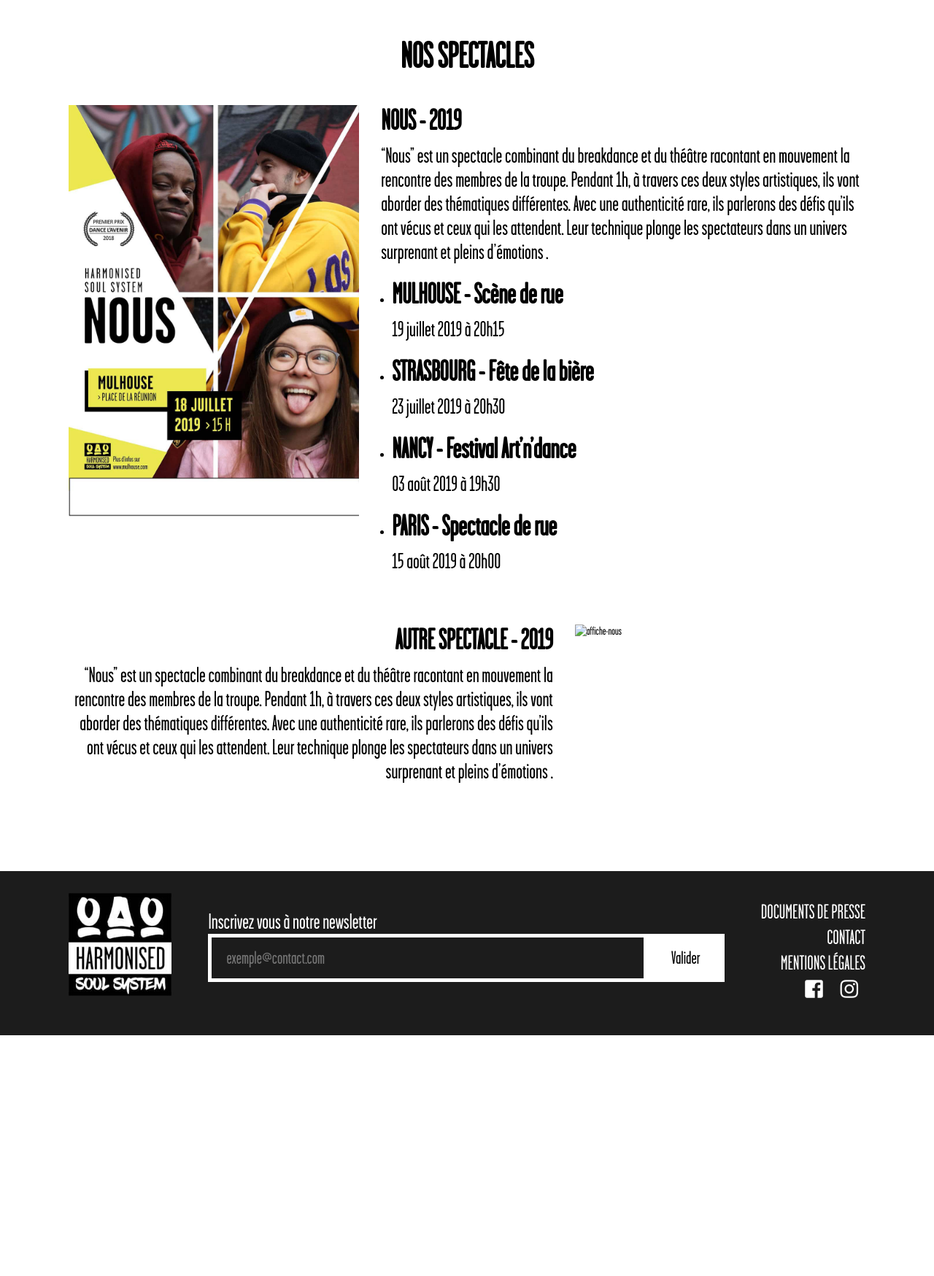
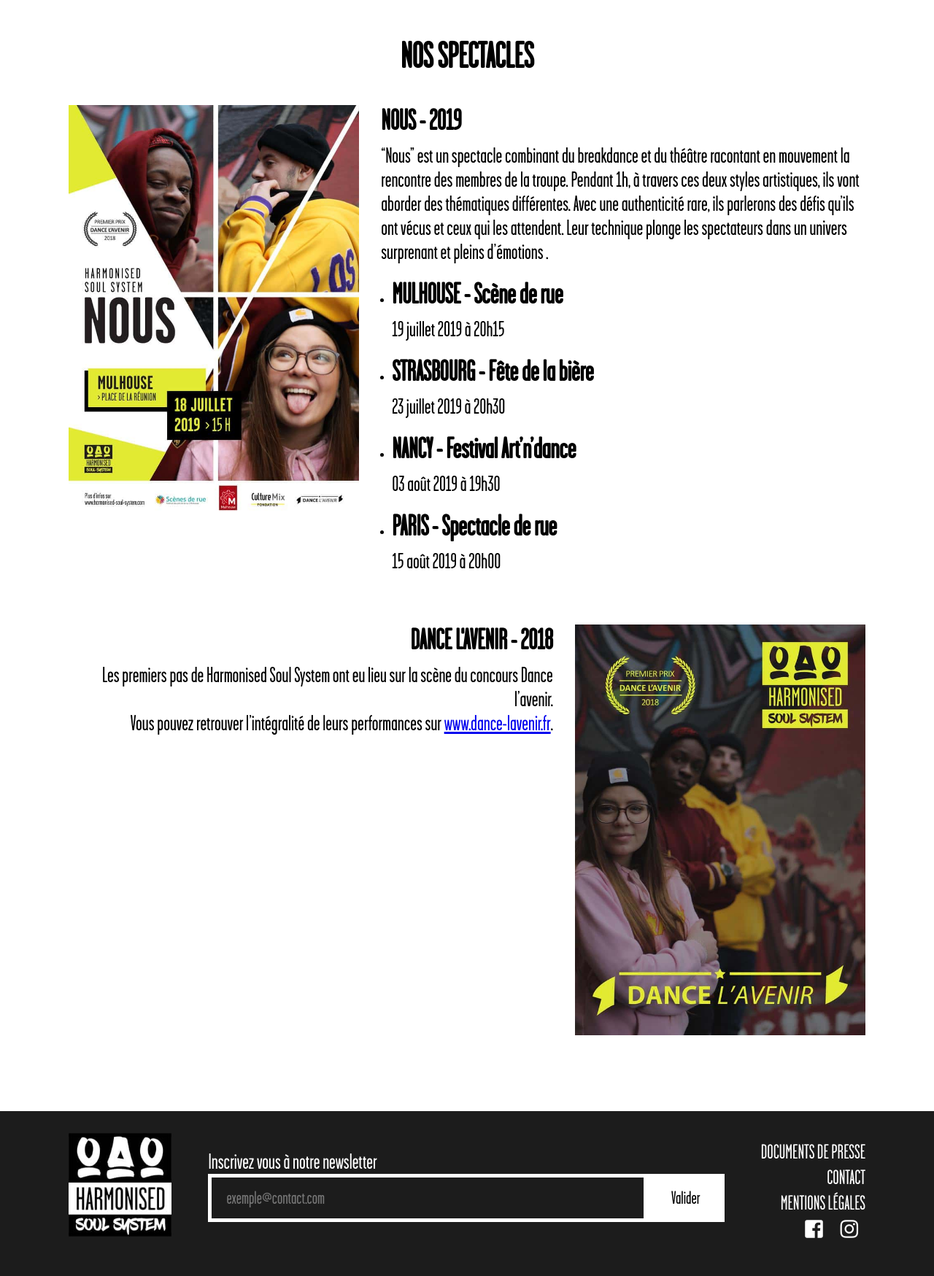
Before and after one commit to iamfaycal/hss, a PHP site: page /nos-spectacles/index.php in a window 1280 px wide. Shown: the part 182-1931 px from the top of the page at 73% size. Before the commit the page ends 1601 px from the top, so only its background shows below. Run offline with PHP 8.4, Linux system fonts and the light colour scheme; some libraries are stand-ins or nearby versions.

Commit message:
images et textes spectacles

```diff
--- a/index.php
+++ b/index.php
@@ -14,7 +14,7 @@
         <h2>Nos prochains spectacles</h2>
         <div class="event">
             <div class="event-poster">
-                <img src="http://<?php echo $_SERVER['SERVER_NAME'] ?>/hss/affiche.jpg" alt="affiche-nous">
+                <img src="http://<?php echo $_SERVER['SERVER_NAME'] ?>/hss/affiche-nous.jpg" alt="affiche-nous">
             </div>
             <div class="event-content">
                 <h3 class="title">NOUS - 2019</h3>
--- a/nos-spectacles/index.php
+++ b/nos-spectacles/index.php
@@ -4,7 +4,7 @@
         <h2>Nos spectacles</h2>
         <div class="event">
             <div class="event-poster">
-                <img src="http://<?php echo $_SERVER['SERVER_NAME'] ?>/hss/affiche.jpg" alt="affiche-nous">
+                <img src="http://<?php echo $_SERVER['SERVER_NAME'] ?>/hss/affiche-nous.jpg" alt="affiche-nous">
             </div>
             <div class="event-content">
                 <h3 class="title">NOUS - 2019</h3>
@@ -34,14 +34,11 @@
         </div>
         <div class="event">
             <div class="event-content" style="text-align: right;">
-                <h3 class="title">AUTRE SPECTACLE - 2019</h3>
-                <p>“Nous” est un spectacle combinant du breakdance et du théâtre racontant en mouvement la rencontre des membres de la troupe. Pendant 1h, à travers  ces deux styles artistiques, ils vont aborder des thématiques différentes.
-                Avec une authenticité rare, ils parlerons des défis qu’ils ont vécus et ceux qui les attendent.
-                Leur technique plonge les spectateurs dans un univers surprenant et pleins d’émotions   .
-                </p>
+                <h3 class="title">DANCE L'AVENIR - 2018</h3>
+                <p>Les premiers pas de Harmonised Soul System ont eu lieu sur la scène du concours Dance l’avenir.<br/>Vous pouvez retrouver l’intégralité de leurs performances sur <a href="javascript:alert('En construction')">www.dance-lavenir.fr</a>.</p>
             </div>
             <div class="event-poster">
-                <img src="https://via.placeholder.com/1000x1416" alt="affiche-nous">
+                <img src="http://<?php echo $_SERVER['SERVER_NAME'] ?>/hss/affiche-dance.jpg" alt="affiche-dance">
             </div>
         </div>
     </div>
```
Also changed, not shown: affiche-dance.jpg (added), affiche-nous.jpg (added), affiche.jpg (deleted).
